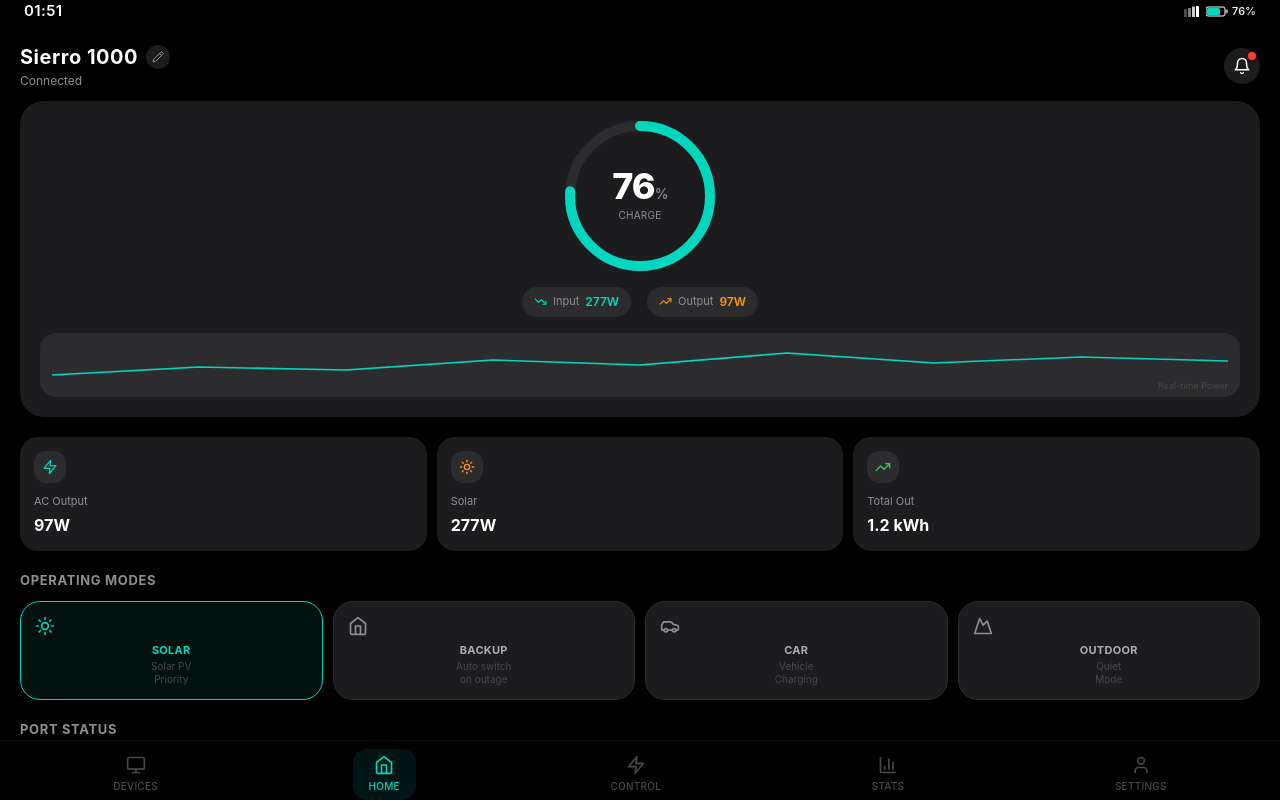
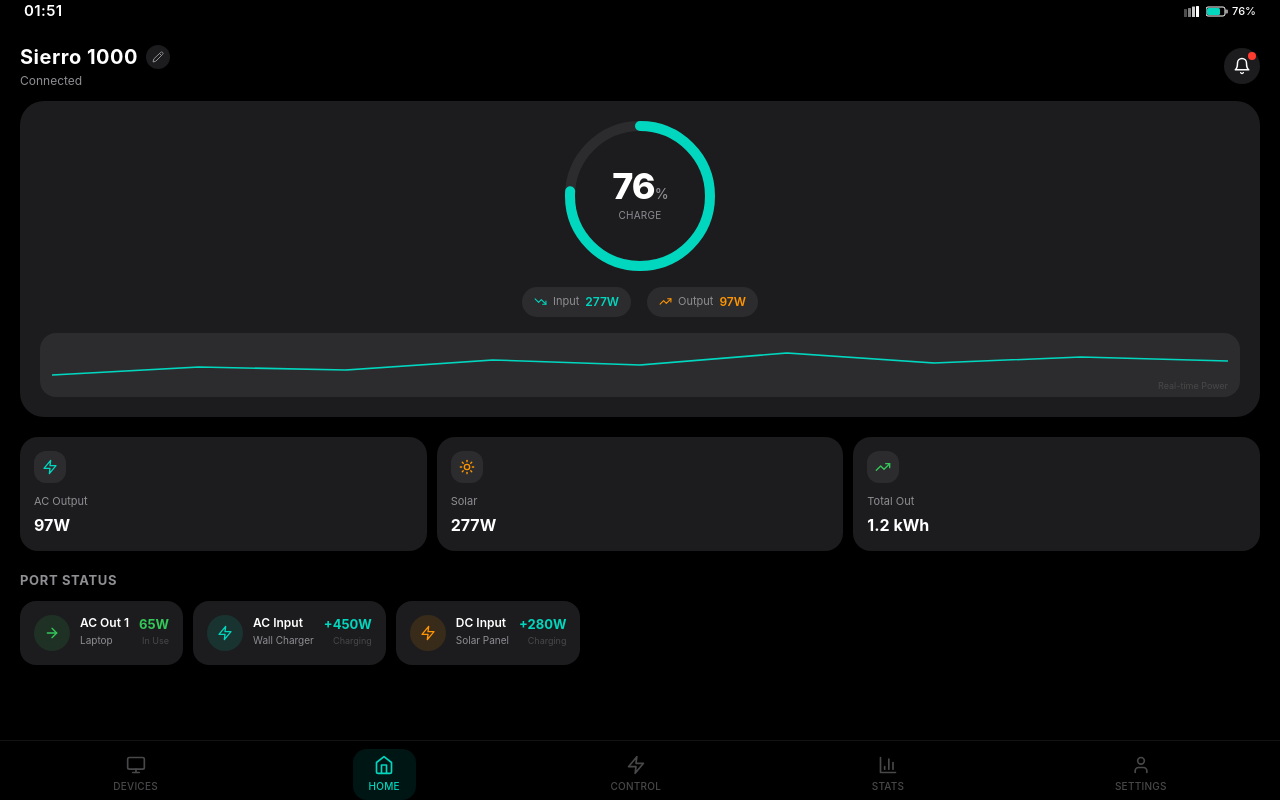
Before and after one commit to lujian1324-spec/energy-app, a React (Vite) app: page /#/ in a window 1280 px wide. Built offline with nearby package versions, Linux system fonts and the light colour scheme.

Commit message:
feat: v3.2.3 - remove operating modes and quick actions

```diff
--- a/src/pages/HomePage.tsx
+++ b/src/pages/HomePage.tsx
@@ -2,28 +2,20 @@
 import { motion, AnimatePresence } from 'framer-motion'
 import {
   Bell,
-  Settings,
   Sun,
-  Home,
-  Car,
-  Mountain,
   ArrowRight,
   Zap,
   Pencil,
   TrendingUp,
   TrendingDown,
+  X,
+  Check,
+  Eye,
+  EyeOff,
 } from 'lucide-react'
 import BatteryRing from '../components/BatteryRing'
 import ToggleSwitch from '../components/ToggleSwitch'
 import { usePowerStationStore } from '../stores/powerStationStore'
-import type { OperatingMode } from '../types'
-
-const modes: { id: OperatingMode; name: string; description: string; icon: React.ElementType }[] = [
-  { id: 'solar', name: 'SOLAR', description: 'Solar PV\nPriority', icon: Sun },
-  { id: 'backup', name: 'BACKUP', description: 'Auto switch\non outage', icon: Home },
-  { id: 'car', name: 'CAR', description: 'Vehicle\nCharging', icon: Car },
-  { id: 'outdoor', name: 'OUTDOOR', description: 'Quiet\nMode', icon: Mountain },
-]
 
 const notifications = [
   { id: 1, type: 'info', title: 'Battery at 76%', desc: 'Estimated full charge in 1h 24m', time: '2 min ago', read: false },
@@ -33,7 +25,7 @@
 ]
 
 export default function HomePage() {
-  const { powerStation, settings, setMode, updateSettings } = usePowerStationStore()
+  const { powerStation, settings, updateSettings } = usePowerStationStore()
   const [currentTime, setCurrentTime] = useState(() =>
  new Date().toLocaleTimeString('en-US', { hour: '2-digit', minute: '2-digit', hour12: false })
   )
@@ -45,7 +37,6 @@
  showBatteryRing: true,
  showSolarInput: true,
  showTimeToFull: true,
- showOperatingModes: true,
  showPortStatus: true,
   })
 
@@ -76,7 +67,6 @@
  { key: 'showBatteryRing', label: 'Battery Ring', desc: 'Main power ring gauge' },
  { key: 'showSolarInput', label: 'Solar Input', desc: 'Solar charging info' },
  { key: 'showTimeToFull', label: 'Time to Full', desc: 'Estimated full charge time' },
- { key: 'showOperatingModes', label: 'Operating Modes', desc: 'Mode selector cards' },
  { key: 'showPortStatus', label: 'Port Status', desc: 'Active port display' },
   ] as const
 
@@ -195,45 +185,6 @@
  })}
  </div>
  </div>
-
- {/* 运行模式 */}
- {displayConfig.showOperatingModes && (
- <div className="px-5 mb-4">
- <div className="text-[13px] font-bold text-[#8E8E93] tracking-wider uppercase mb-2.5">
- Operating Modes
- </div>
- <div className="flex gap-2.5 overflow-x-auto scrollbar-hide pb-1">
- {modes.map((mode) => {
- const Icon = mode.icon
- const isActive = powerStation.mode === mode.id
- return (
- <motion.button
- key={mode.id}
- whileTap={{ scale: 0.95 }}
- onClick={() => setMode(mode.id)}
- className={`
- flex-1 min-w-[80px] bg-[#1C1C1E] border rounded-[20px] p-3.5
- transition-all duration-200
- ${isActive
- ? 'border-[#01D6BE] bg-[rgba(1,214,190,0.08)]'
- : 'border-[#2C2C2E]'
- }
- `}
- >
- <Icon size={20} className={`mb-1.5 ${isActive ? 'text-[#01D6BE]' : 'text-[#8E8E93]'}`} />
- <div className={`text-[11px] font-bold tracking-wide uppercase mb-0.5
- ${isActive ? 'text-[#01D6BE]' : 'text-[#AEAEB2]'}`}>
- {mode.name}
- </div>
- <div className="text-[10px] text-[#48484A] leading-tight whitespace-pre-line">
- {mode.description}
- </div>
- </motion.button>
- )
- })}
- </div>
- </div>
- )}
 
  {/* 端口状态 */}
  {displayConfig.showPortStatus && (
--- a/src/version.json
+++ b/src/version.json
@@ -1,12 +1,10 @@
 {
-  "version": "3.2.2",
-  "build": 2412,
-  "date": "2026-04-07",
+  "version": "3.2.3",
+  "build": 2413,
+  "date": "2026-04-08",
   "changelog": [
-    "Flattened UI design - removed gradients, shadows, glows",
-    "Updated primary color to #01D6BE",
-    "Removed Quick Actions from home screen",
-    "Moved Scan QR into Add Device modal",
-    "Added firmware version tracking"
+    "Removed Operating Modes section from home screen",
+    "Removed all Quick Actions functionality",
+    "Streamlined home page layout"
   ]
 }
```
